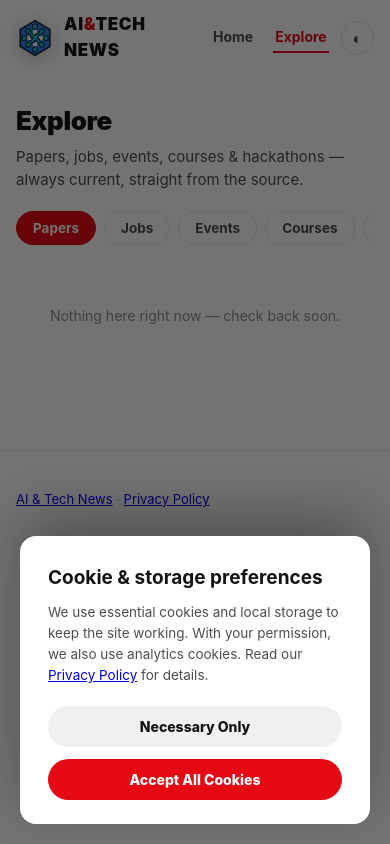
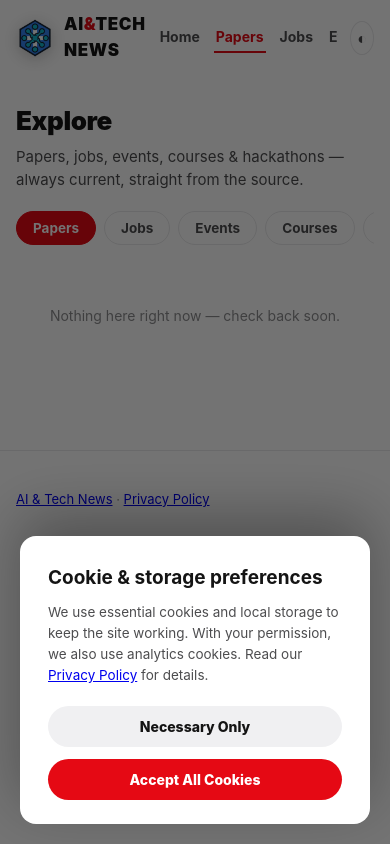
Before and after one commit to fbivinay/Ai_tech_news, a website: page public/explore.html in a window 390 px wide. Drawn offline with Linux system fonts and the light colour scheme; no server answers.

Commit message:
Header nav: direct section links (Papers/Jobs/Events/Courses/Hackathons)
Replaces the single Explore link. Explore page highlights the active
section in the nav; nav scrolls horizontally on small screens.

```diff
--- a/public/explore.html
+++ b/public/explore.html
@@ -7,8 +7,8 @@
   <meta name="description" content="Explore AI & tech research papers, jobs, events, free courses, and hackathons — always up to date, linking to the source." />
   <link rel="canonical" href="https://ai-tech-news-alpha.vercel.app/explore.html" />
   <link rel="icon" type="image/png" href="logo.png" />
-  <link rel="stylesheet" href="styles.css?v=11" />
-  <link rel="preload" href="explore.js?v=11" as="script" />
+  <link rel="stylesheet" href="styles.css?v=12" />
+  <link rel="preload" href="explore.js?v=12" as="script" />
 </head>
 <body>
   <header class="site-header">
@@ -19,7 +19,11 @@
       </a>
       <nav class="top-nav" aria-label="Primary">
         <a href="/">Home</a>
-        <a href="/explore.html" class="active" aria-current="page">Explore</a>
+        <a href="/explore.html?kind=papers" data-kind="papers">Papers</a>
+        <a href="/explore.html?kind=jobs" data-kind="jobs">Jobs</a>
+        <a href="/explore.html?kind=events" data-kind="events">Events</a>
+        <a href="/explore.html?kind=courses" data-kind="courses">Courses</a>
+        <a href="/explore.html?kind=hackathons" data-kind="hackathons">Hackathons</a>
       </nav>
       <button id="theme-toggle" class="theme-toggle" type="button" aria-label="Toggle dark mode" title="Toggle dark mode">◐</button>
     </div>
@@ -66,6 +70,6 @@
     </div>
   </div>
 
-  <script src="explore.js?v=11"></script>
+  <script src="explore.js?v=12"></script>
 </body>
 </html>
--- a/public/explore.js
+++ b/public/explore.js
@@ -209,12 +209,23 @@
     return params;
   }
 
+  // Header nav links double as tab shortcuts — keep the highlighted one in sync.
+  function syncNav() {
+    document.querySelectorAll('.top-nav a[data-kind]').forEach((a) => {
+      const active = a.dataset.kind === state.tab;
+      a.classList.toggle('active', active);
+      if (active) a.setAttribute('aria-current', 'page');
+      else a.removeAttribute('aria-current');
+    });
+  }
+
   function selectTab(key) {
     state.tab = key;
     state.eventType = 'all';
     tabsEl.querySelectorAll('.explore-tab').forEach((b) => b.classList.remove('active'));
     [...tabsEl.querySelectorAll('.explore-tab')][TABS.findIndex((t) => t.key === key)]?.classList.add('active');
     history.replaceState(null, '', `?kind=${key}`);
+    syncNav();
     renderChips();
     loadFirstPage();
   }
@@ -267,6 +278,7 @@
     const wanted = new URLSearchParams(location.search).get('kind');
     if (TABS.some((t) => t.key === wanted)) state.tab = wanted;
     renderTabs(null);
+    syncNav();
     renderChips();
     loadFirstPage();
     try {
--- a/public/styles.css
+++ b/public/styles.css
@@ -811,7 +811,12 @@ html[data-theme='dark'] .site-header.scrolled { box-shadow: 0 4px 20px rgba(0, 0
 
 /* ---------- Top nav + Explore ---------- */
 
-.top-nav { display: flex; gap: 18px; }
+.top-nav { display: flex; gap: 18px; overflow-x: auto; scrollbar-width: none; white-space: nowrap; }
+.top-nav::-webkit-scrollbar { display: none; }
+@media (max-width: 760px) {
+  .top-nav { gap: 12px; }
+  .top-nav a { font-size: 13px; }
+}
 .top-nav a {
   color: var(--ink-soft);
   text-decoration: none;
```
Also changed, not shown: public/index.html (+6 -2 lines).
